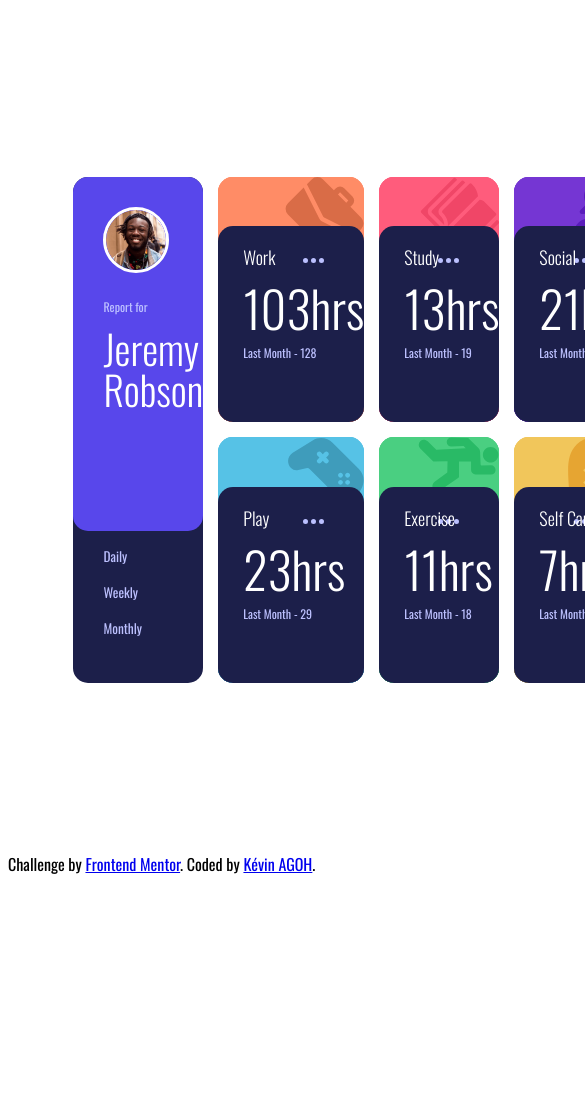
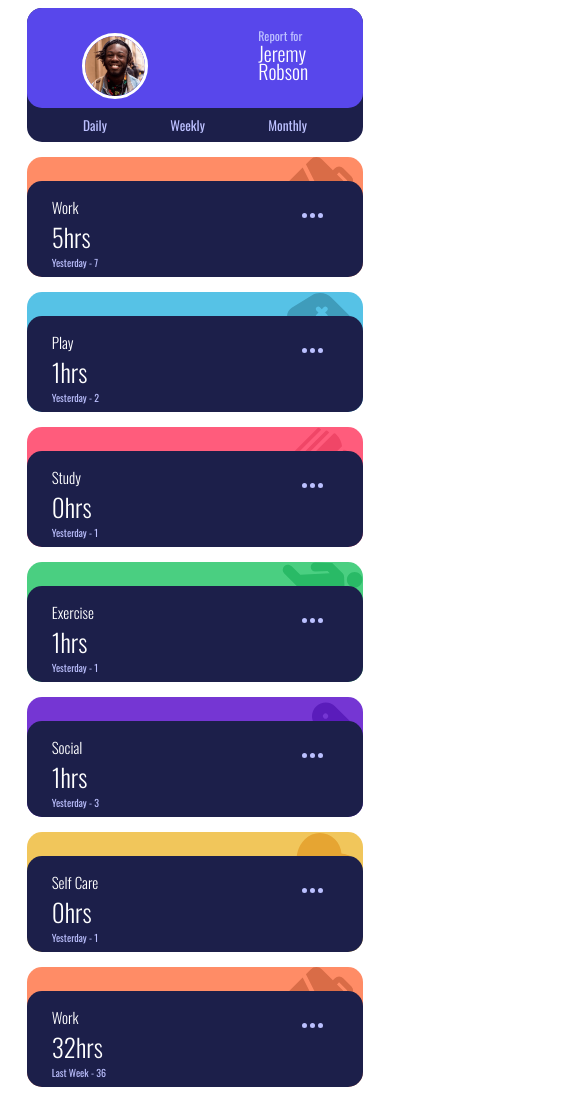
Before and after one commit to KevinAgoh/time-tracking-app, a plain HTML site: page index.html in a window 390 px wide. Shown: the top 1099 px of the page, 585 px wide, since content can reach past the window. Before the commit the page ends 884 px from the top, so only its background shows below. Drawn offline with nearby package versions, Linux system fonts and the light colour scheme.

Commit message:
changed fetch address

```diff
--- a/src/index.js
+++ b/src/index.js
@@ -1,6 +1,6 @@
 const grid = document.querySelector('.activity-grid');
 
-fetch('../data.json')
+fetch('data.json')
 .then(response => response.json())
 .then((data) => {
   const dailyGrid = `
--- a/src/styles.css
+++ b/src/styles.css
@@ -206,9 +206,10 @@
 
 /* MOBILE PHONE DESIGN */
 
-@media (max-width: 375px) {
+@media (max-width: 430px) {
   .container {
     align-items: unset;
+    height: max-content;
   }
 
   .activity-grid {
@@ -272,4 +273,9 @@
     text-align: left;
     font-size: 10px;
   }
+
+  .attribution {
+    text-align: center;
+    padding-top: 10px;
+  }
 }
```
